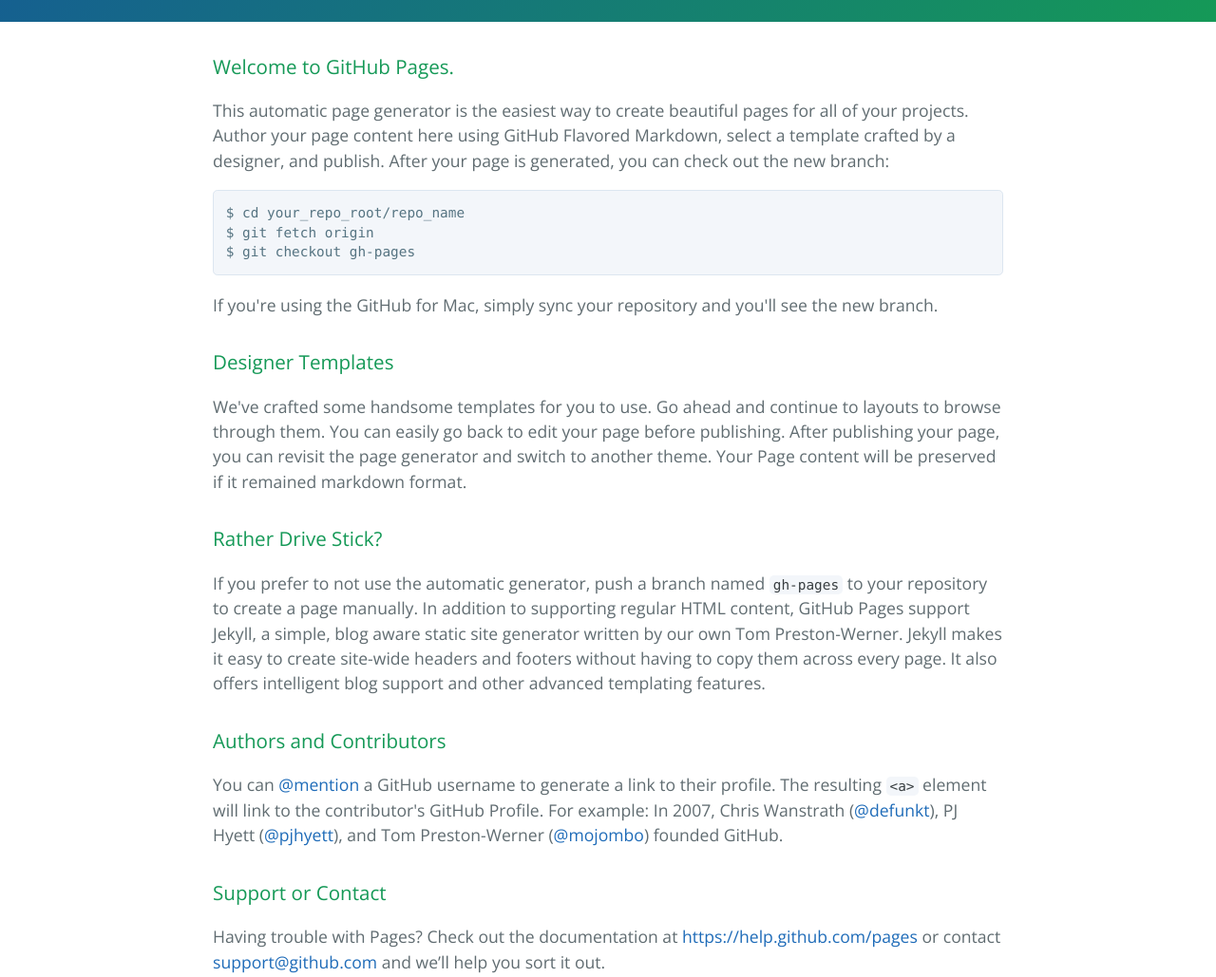
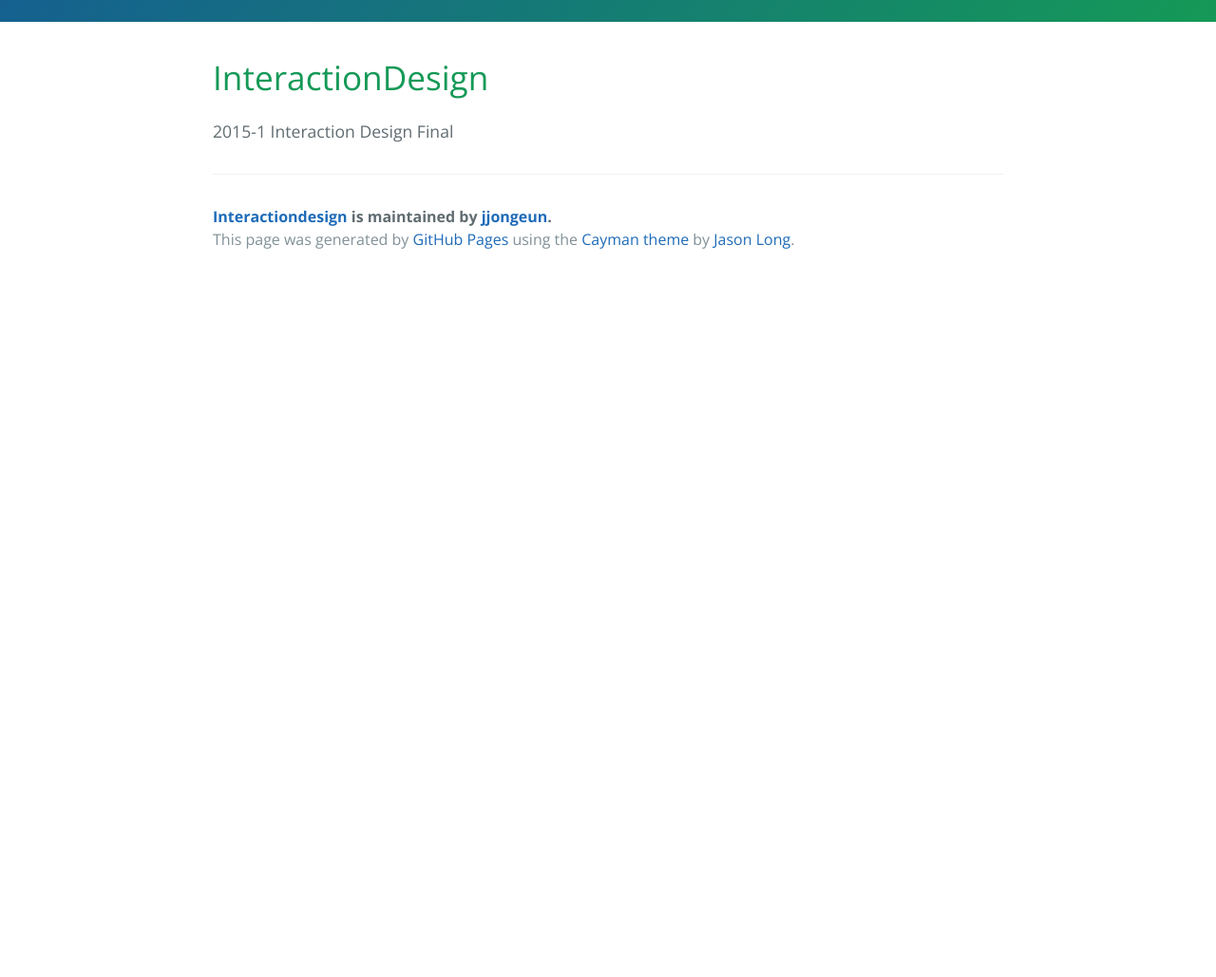
Before and after one commit to jjongeun/InteractionDesign, a plain HTML site: page index.html in a window 1280 px wide. Shown: the part 360-1389 px from the top of the page at 95% size. After the commit the page ends 800 px from the top, so only its background shows below. Drawn offline with nearby package versions, Linux system fonts and the light colour scheme.

```diff
--- a/index.html
+++ b/index.html
@@ -19,37 +19,10 @@
     </section>
 
     <section class="main-content">
-      <h3>
-<a id="welcome-to-github-pages" class="anchor" href="#welcome-to-github-pages" aria-hidden="true"><span class="octicon octicon-link"></span></a>Welcome to GitHub Pages.</h3>
+      <h1>
+<a id="interactiondesign" class="anchor" href="#interactiondesign" aria-hidden="true"><span class="octicon octicon-link"></span></a>InteractionDesign</h1>
 
-<p>This automatic page generator is the easiest way to create beautiful pages for all of your projects. Author your page content here using GitHub Flavored Markdown, select a template crafted by a designer, and publish. After your page is generated, you can check out the new branch:</p>
-
-<pre><code>$ cd your_repo_root/repo_name
-$ git fetch origin
-$ git checkout gh-pages
-</code></pre>
-
-<p>If you're using the GitHub for Mac, simply sync your repository and you'll see the new branch.</p>
-
-<h3>
-<a id="designer-templates" class="anchor" href="#designer-templates" aria-hidden="true"><span class="octicon octicon-link"></span></a>Designer Templates</h3>
-
-<p>We've crafted some handsome templates for you to use. Go ahead and continue to layouts to browse through them. You can easily go back to edit your page before publishing. After publishing your page, you can revisit the page generator and switch to another theme. Your Page content will be preserved if it remained markdown format.</p>
-
-<h3>
-<a id="rather-drive-stick" class="anchor" href="#rather-drive-stick" aria-hidden="true"><span class="octicon octicon-link"></span></a>Rather Drive Stick?</h3>
-
-<p>If you prefer to not use the automatic generator, push a branch named <code>gh-pages</code> to your repository to create a page manually. In addition to supporting regular HTML content, GitHub Pages support Jekyll, a simple, blog aware static site generator written by our own Tom Preston-Werner. Jekyll makes it easy to create site-wide headers and footers without having to copy them across every page. It also offers intelligent blog support and other advanced templating features.</p>
-
-<h3>
-<a id="authors-and-contributors" class="anchor" href="#authors-and-contributors" aria-hidden="true"><span class="octicon octicon-link"></span></a>Authors and Contributors</h3>
-
-<p>You can <a href="https://github.com/blog/821" class="user-mention">@mention</a> a GitHub username to generate a link to their profile. The resulting <code>&lt;a&gt;</code> element will link to the contributor's GitHub Profile. For example: In 2007, Chris Wanstrath (<a href="https://github.com/defunkt" class="user-mention">@defunkt</a>), PJ Hyett (<a href="https://github.com/pjhyett" class="user-mention">@pjhyett</a>), and Tom Preston-Werner (<a href="https://github.com/mojombo" class="user-mention">@mojombo</a>) founded GitHub.</p>
-
-<h3>
-<a id="support-or-contact" class="anchor" href="#support-or-contact" aria-hidden="true"><span class="octicon octicon-link"></span></a>Support or Contact</h3>
-
-<p>Having trouble with Pages? Check out the documentation at <a href="https://help.github.com/pages">https://help.github.com/pages</a> or contact <a href="mailto:support@github.com">support@github.com</a> and we’ll help you sort it out.</p>
+<p>2015-1 Interaction Design Final</p>
 
       <footer class="site-footer">
         <span class="site-footer-owner"><a href="https://github.com/jjongeun/InteractionDesign">Interactiondesign</a> is maintained by <a href="https://github.com/jjongeun">jjongeun</a>.</span>
```
Also changed, not shown: params.json (+1 -1 lines).
